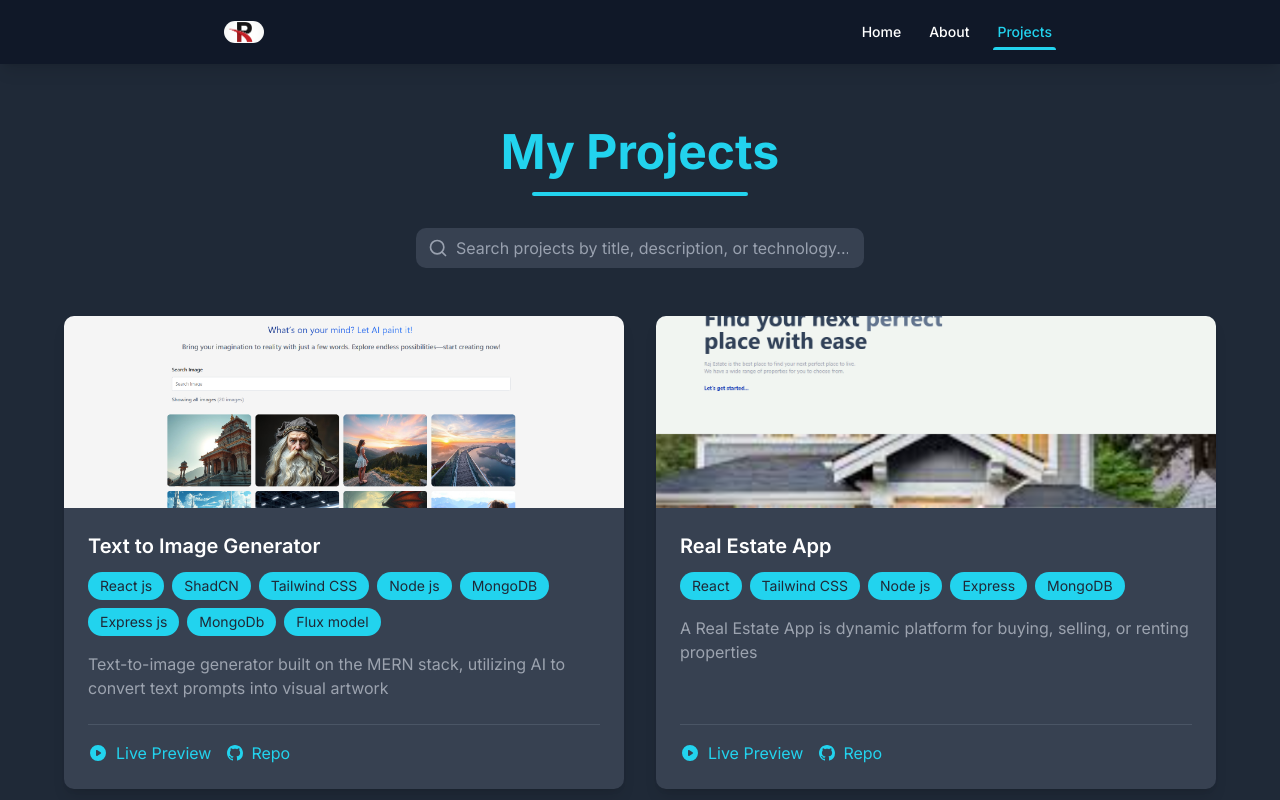
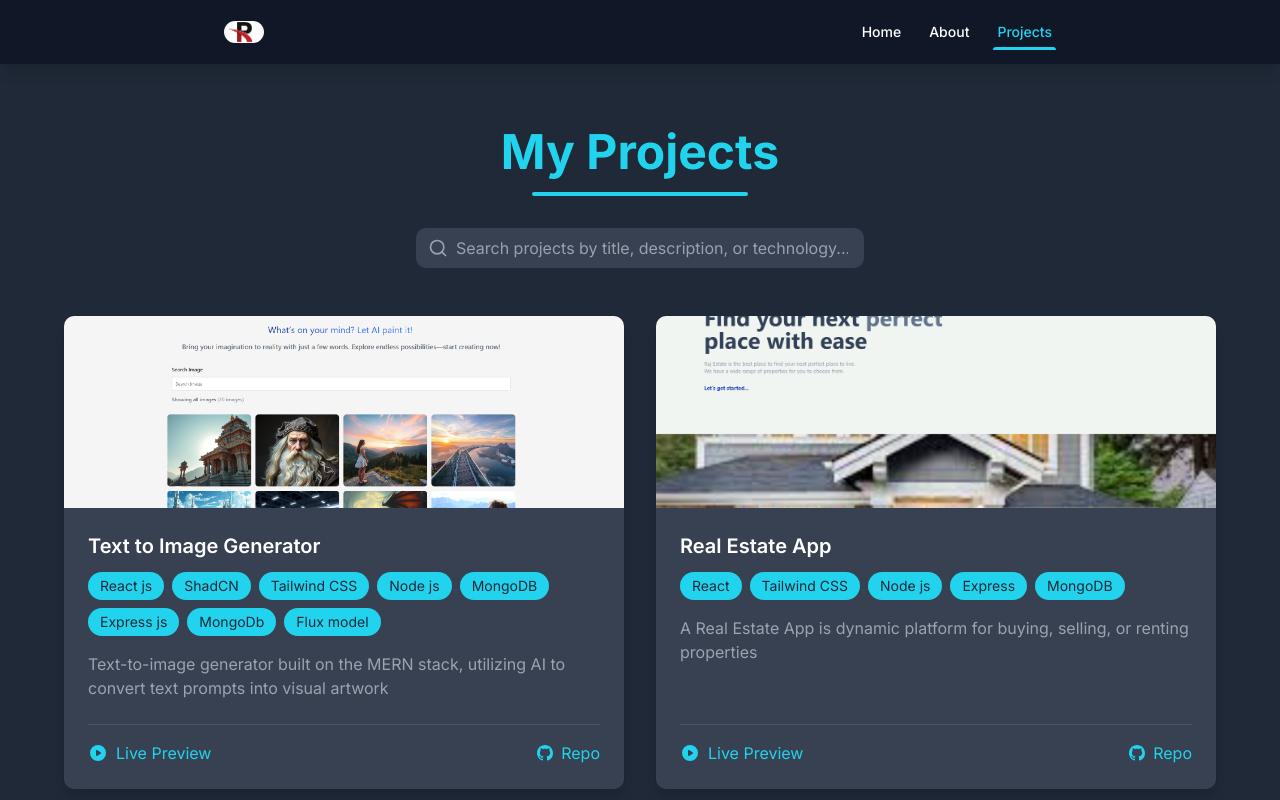
Before and after one commit to RajTangadi/Portfolio, a Next.js app: page /projects in a window 1280 px wide. Shown: the top 800 px of the page. Built offline with nearby package versions, Linux system fonts and the light colour scheme.

Commit message:
Improve layout of Projects page by adjusting flex properties for better alignment and spacing in project cards.

```diff
--- a/src/app/projects/page.tsx
+++ b/src/app/projects/page.tsx
@@ -147,7 +147,7 @@ const ProjectsPage = () => {
 
                 <p className="text-[#9CA3AF] mb-6 flex-grow">{project.description}</p>
 
-                <div className="flex gap-4 mt-auto pt-4 border-t border-gray-600">
+                <div className="flex gap-4 mt-auto justify-between pt-4 border-t border-gray-600">
                   <Link
                     href={project.liveUrl}
                     target="_blank"
```
